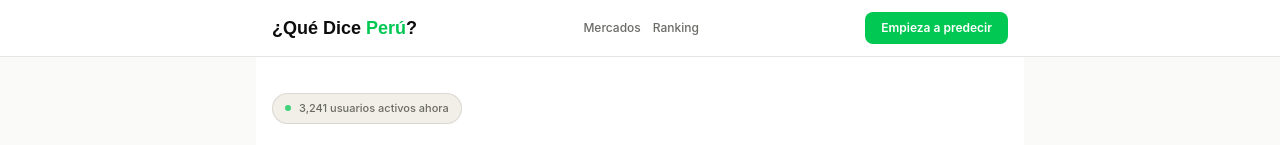
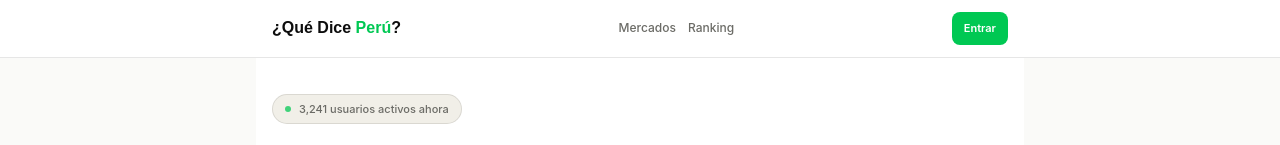
Before and after one commit to caraju99/que-dice-peru, a Next.js app: page / in a window 1280 px wide. Shown: the top 145 px of the page. Built offline with nearby package versions, Linux system fonts and the light colour scheme; no server answers; the database is empty.

Commit message:
mejora navbar movil

```diff
--- a/src/components/Navbar.tsx
+++ b/src/components/Navbar.tsx
@@ -8,13 +8,16 @@
 
   return (
     <header className="sticky top-0 z-20 border-b border-brand-border bg-white">
-      <div className="mx-auto flex max-w-3xl items-center justify-between px-4 py-3">
+      <div className="mx-auto flex max-w-3xl items-center justify-between gap-3 px-4 py-3">
 
-        <Link href="/" className="font-display text-lg font-extrabold text-brand-text">
+        <Link
+          href="/"
+          className="shrink-0 font-display text-base font-extrabold text-brand-text"
+        >
           ¿Qué Dice <span className="text-brand-green">Perú</span>?
         </Link>
 
-        <nav className="flex items-center gap-3 text-xs font-medium text-brand-text2">
+        <nav className="flex items-center gap-3 text-xs font-medium text-brand-text2 whitespace-nowrap">
           <Link href="/" className="hover:text-brand-text">
             Mercados
           </Link>
@@ -37,13 +40,12 @@
         </nav>
 
         {session ? (
-          <div className="flex items-center gap-3">
+          <div className="flex items-center gap-2 shrink-0">
 
             <div className="hidden text-right sm:block">
               <p className="font-display text-sm font-bold leading-none">
                 {((session.user as any)?.diceBalance ?? 0).toLocaleString()}
               </p>
-
               <p className="text-[11px] text-brand-text2">
                 DICE Coins
               </p>
@@ -51,19 +53,20 @@
 
             <button
               onClick={() => signOut()}
-              className="rounded-lg border border-brand-border2 px-3 py-2 text-xs font-medium hover:bg-brand-surface"
+              className="rounded-lg border border-brand-border2 px-2 py-2 text-xs font-medium hover:bg-brand-surface"
             >
               Salir
             </button>
 
           </div>
+
         ) : (
 
           <Link
             href="/login"
-            className="rounded-lg bg-brand-green px-4 py-2 text-xs font-semibold text-white hover:bg-brand-greenDark"
+            className="shrink-0 rounded-lg bg-brand-green px-3 py-2 text-[11px] font-semibold text-white hover:bg-brand-greenDark"
           >
-            Empieza a predecir
+            Entrar
           </Link>
 
         )}
```
